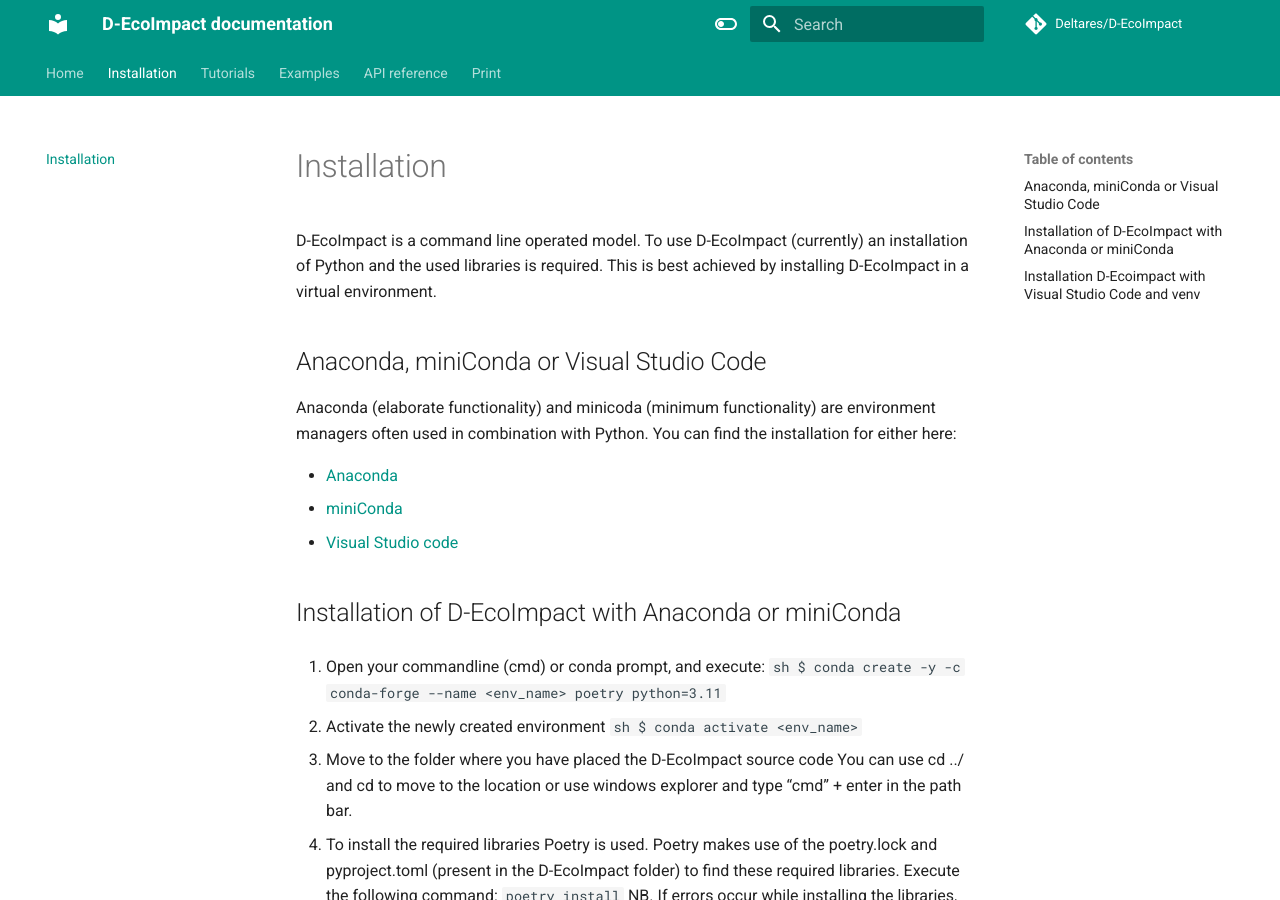
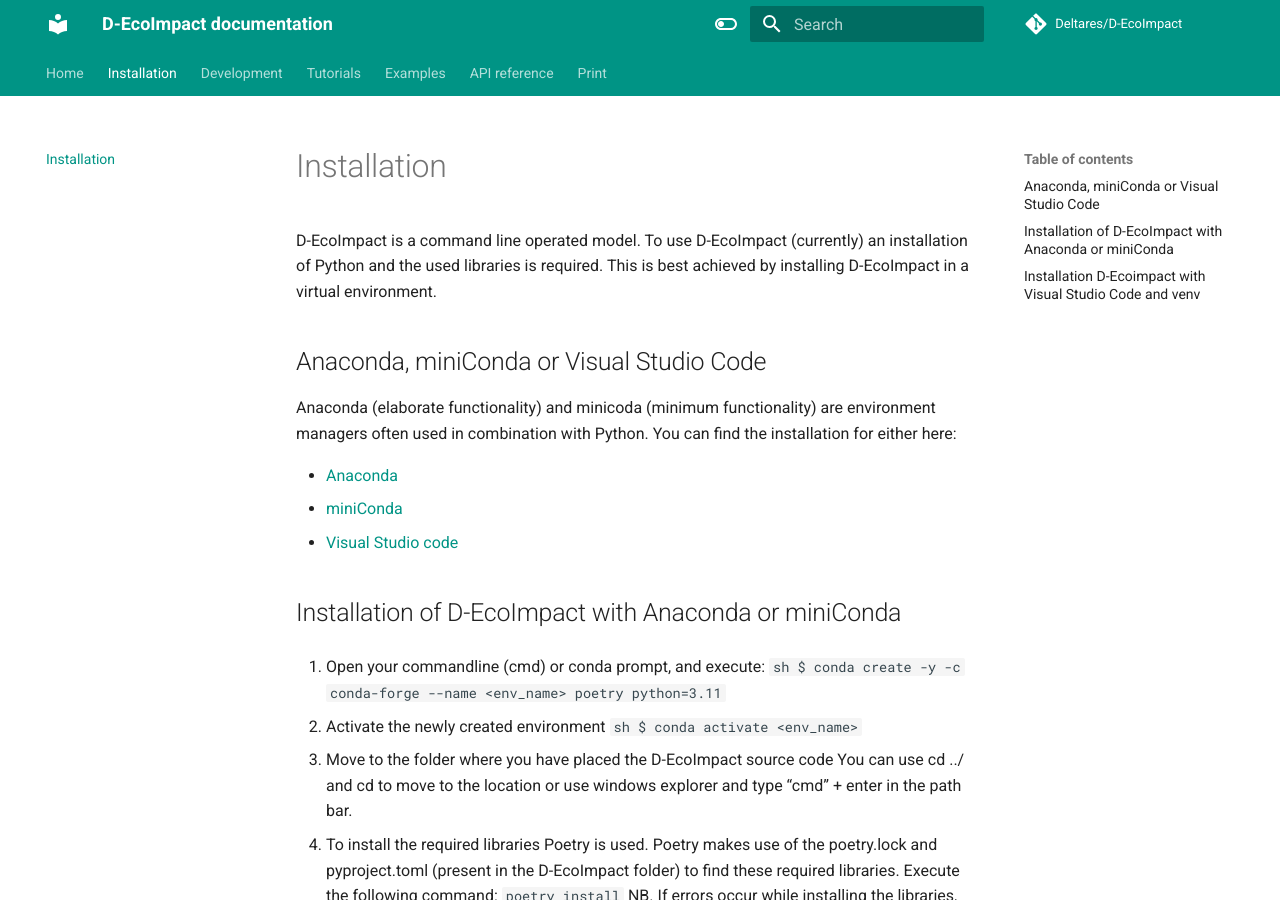
Before and after one commit to Deltares/D-EcoImpact, an MkDocs documentation site: the page built from docs/Iinstallation.md, in a window 1280 px wide and 900 px high. Built offline with MkDocs 1.6.1 and Material for MkDocs 9.7.7, drawn with Linux system fonts in a browser that asks for light colours; comment, search, counter and statistics services are not loaded.

Commit message:
feat[DEI-10} Added nav for development documantation
Also changed name of installation.md in order to change case in a later commit.

```diff
--- a/mkdocs.yml
+++ b/mkdocs.yml
@@ -57,7 +57,8 @@
 
 nav:
   - Home: "index.md"
-  - Installation: "Installation.md"
+  - Installation: "Iinstallation.md"
+  - Development: "development.md"
   - Tutorials:
       - Visualization: "tutorials/visualization.md"
       - Input files: "tutorials/input.md"
```
Also changed, not shown: docs/Iinstallation.md (renamed from docs/Installation.md).
